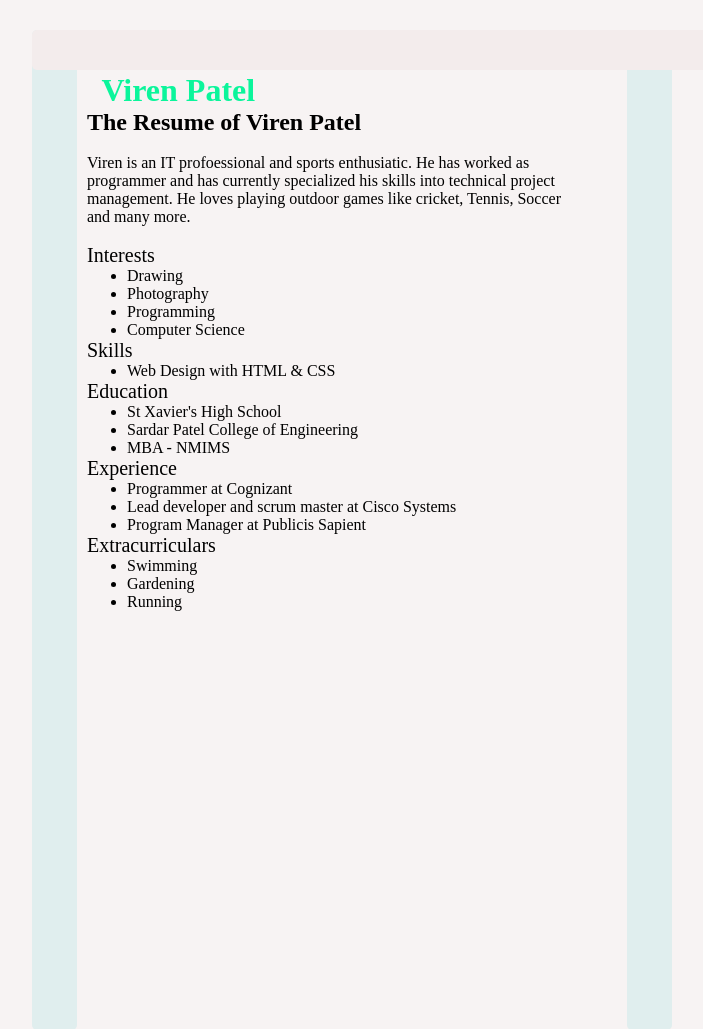
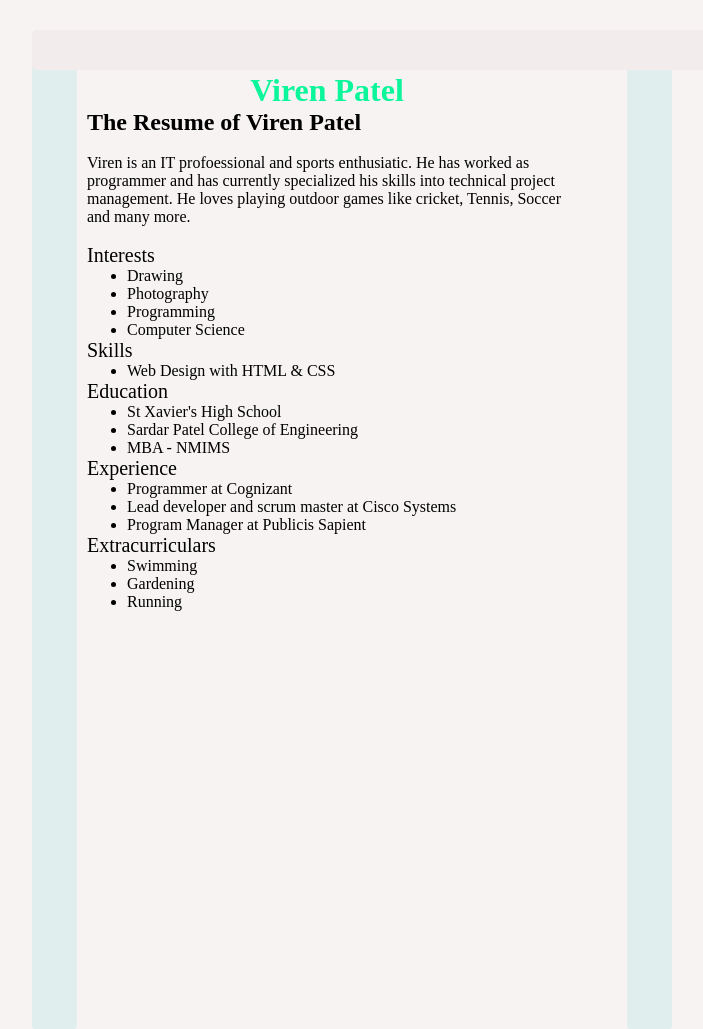
Before and after one commit to viren502/Viren_Patel, a plain HTML site: page index.html in a window 1280 px wide. Shown: the top 1029 px of the page, without its empty margins (288-991 px from the left). Drawn offline with Linux system fonts and the light colour scheme.

Commit message:
Center align

```diff
--- a/styles.css
+++ b/styles.css
@@ -22,7 +22,7 @@ body {
   }
 
   #title {
-    margin-left: 3%;
+    text-align: center;
     color: rgb(11, 245, 155)
   }
 
```
